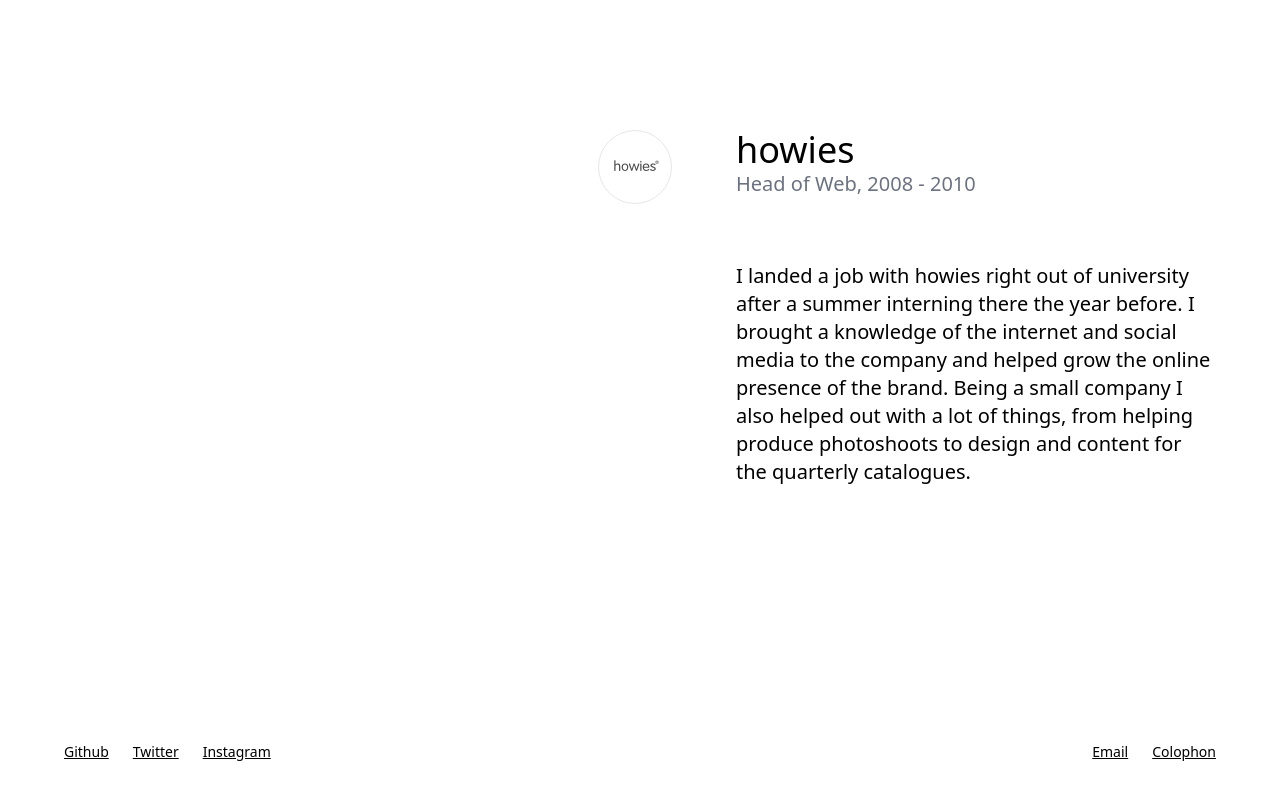
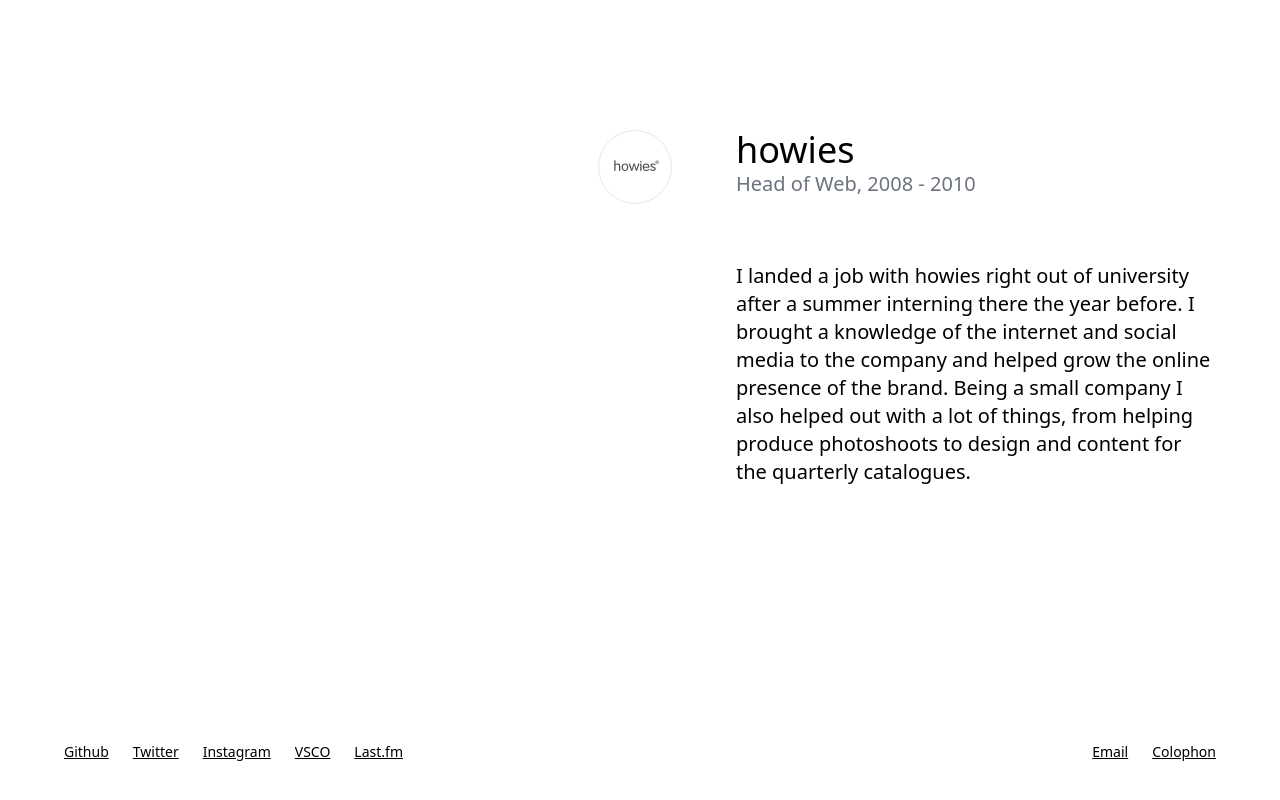
Before and after one commit to jonheslop/jfh-2021, a Next.js app: page / in a window 1280 px wide. Shown: the part 3162-3962 px from the top of the page. Built offline with nearby package versions, Linux system fonts and the light colour scheme.

Commit message:
Add moar links

```diff
--- a/components/footer.tsx
+++ b/components/footer.tsx
@@ -7,6 +7,8 @@
         <Link href="https://github.com/jonheslop" external={true}>Github</Link>
         <Link href="https://twitter.com/jonheslop" external={true}>Twitter</Link>
         <Link href="https://instagram.com/jonheslop" external={true}>Instagram</Link>
+        <Link href="https://vsco.co/jonheslop/" external={true}>VSCO</Link>
+        <Link href="https://last.fm/user/jonheslop" external={true}>Last.fm</Link>
       </section>
       <section className="space-x-6 mt-4 sm:mt-0">
         <Link href="mailto:jon@jonheslop.com">Email</Link>
```
